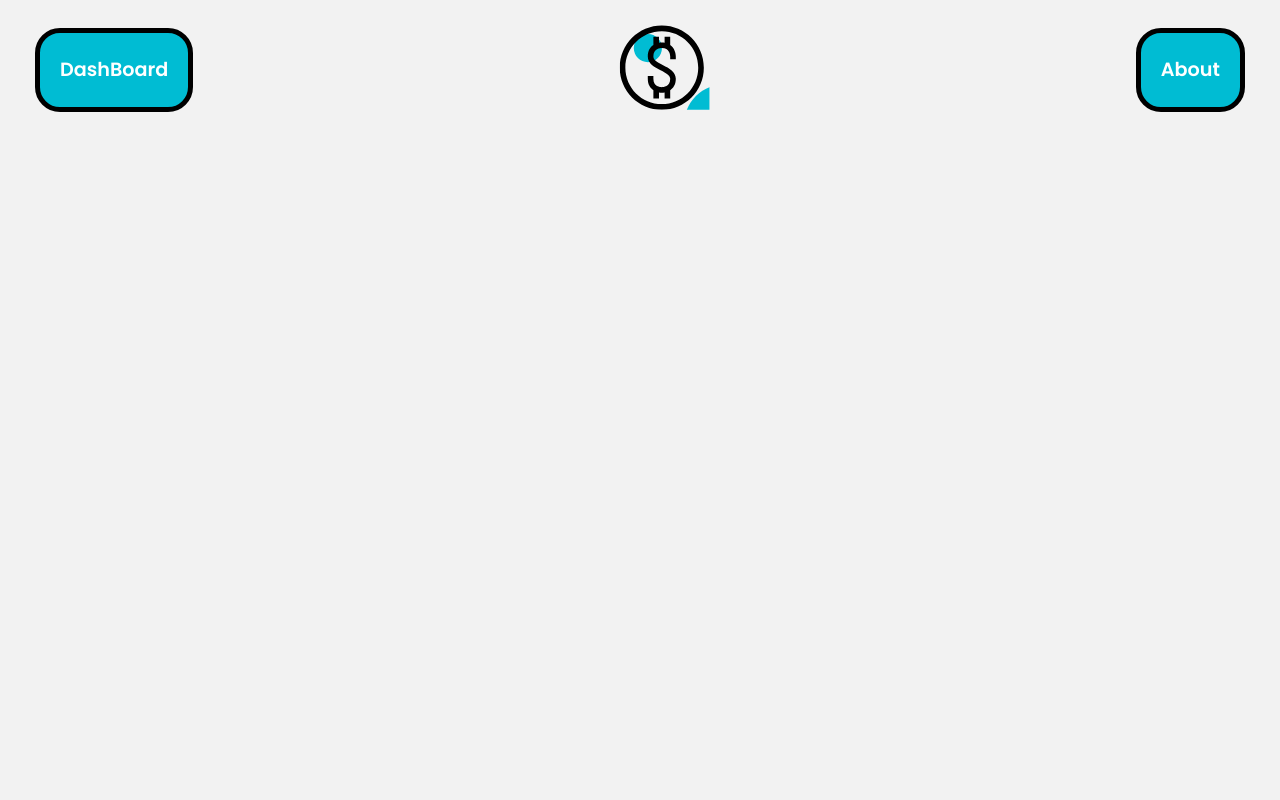
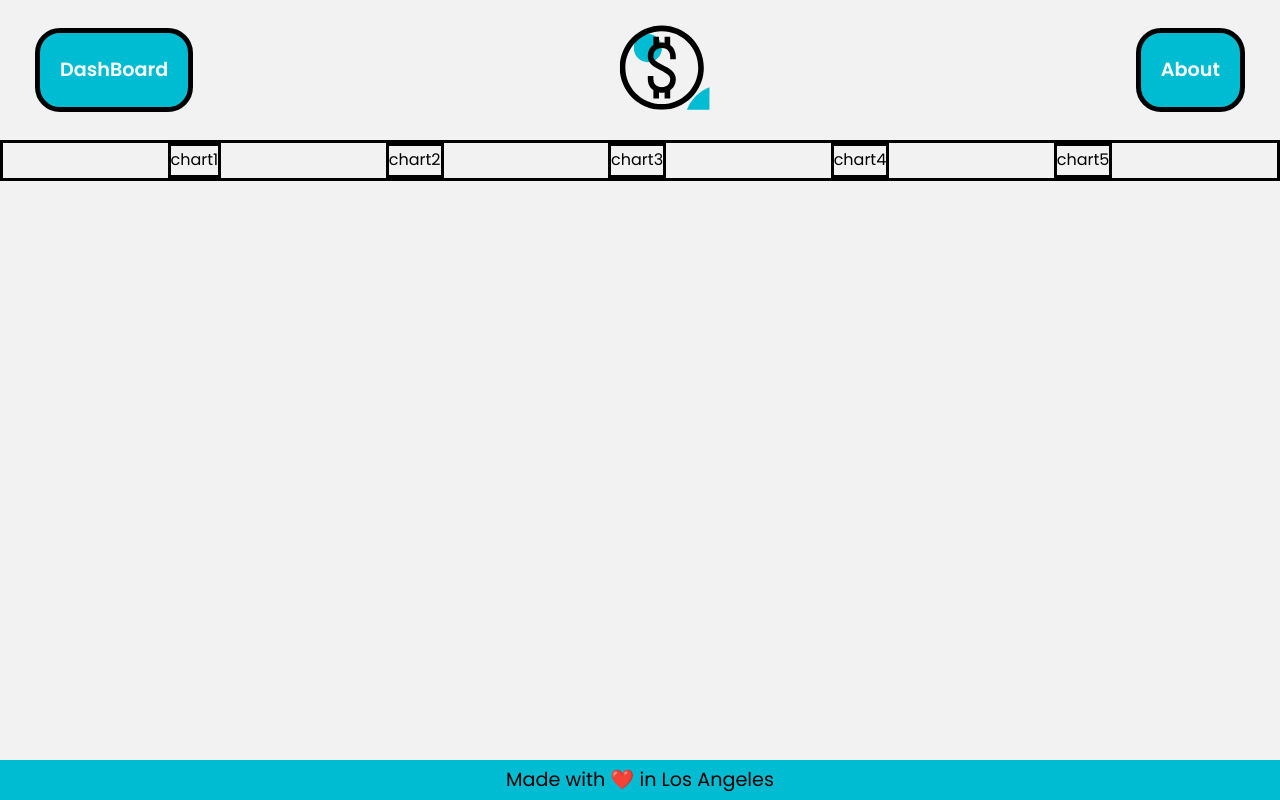
Before and after one commit to RamirezJA/StocksDashBoard, a Next.js app: page / in a window 1280 px wide. Built offline with nearby package versions, Linux system fonts and the light colour scheme.

Commit message:
footer+chart container

```diff
--- /dev/null
+++ b/src/pages/Footer.js
@@ -0,0 +1,10 @@
+import styles from "../styles/footer.module.css"
+export default function footer() {
+  return (
+    <div className={styles.container}>
+      <footer className={styles.footer}>
+        <div>Made with ❤️ in Los Angeles</div>
+      </footer>
+    </div>
+  )
+}
--- a/src/pages/Layout.js
+++ b/src/pages/Layout.js
@@ -1,9 +1,15 @@
 import Nav from "./Nav"
+import Footer from "./Footer"
+import style from "../styles/site.module.css"
 
-export default function Layout() {
+export default function Layout({ children }) {
   return (
     <>
-      <Nav />
+      <div className={style.site}>
+        <Nav />
+        <main className={style.main}>{children}</main>
+        <Footer />
+      </div>
     </>
   )
 }
--- a/src/pages/index.js
+++ b/src/pages/index.js
@@ -1,7 +1,15 @@
+import styles from "../styles/home.module.css"
+
 export default function Home() {
   return (
     <>
-      <h1>Index</h1>
+      <div className={styles.container}>
+        <div className={styles.ch1}>chart1</div>
+        <div className={styles.ch2}>chart2 </div>
+        <div className={styles.ch3}>chart3</div>
+        <div className={styles.ch4}>chart4</div>
+        <div className={styles.ch5}>chart5</div>
+      </div>
     </>
   )
 }
--- /dev/null
+++ b/src/styles/footer.module.css
@@ -0,0 +1,10 @@
+.footer {
+  display: flex;
+  justify-content: center;
+  align-items: center;
+  width: 100%;
+  height: 2.5rem; /* Footer height */
+  background-color: rgb(0, 188, 211);
+  color: #000000;
+  font-size: 1.2rem;
+}
--- a/src/styles/globals.css
+++ b/src/styles/globals.css
@@ -13,7 +13,6 @@ body {
   line-height: 1.8;
   min-height: 100vh;
   background-color: #f2f2f2;
-  min-height: -webkit-fill-available;
 }
 
 a {
--- /dev/null
+++ b/src/styles/home.module.css
@@ -0,0 +1,25 @@
+.container {
+  display: flex;
+  flex-direction: row;
+  justify-content: space-evenly;
+  border: 3px solid black;
+}
+
+.ch1 {
+  border: 3px solid black;
+}
+.ch2 {
+  border: 3px solid black;
+}
+.ch3 {
+  border: 3px solid black;
+}
+.ch4 {
+  border: 3px solid black;
+}
+.ch4 {
+  border: 3px solid black;
+}
+.ch5 {
+  border: 3px solid black;
+}
--- /dev/null
+++ b/src/styles/site.module.css
@@ -0,0 +1,9 @@
+.site {
+  display: flex;
+  min-height: 100vh;
+  flex-direction: column;
+}
+.main {
+  flex: 1;
+  min-height: -webkit-fill-available;
+}
```
